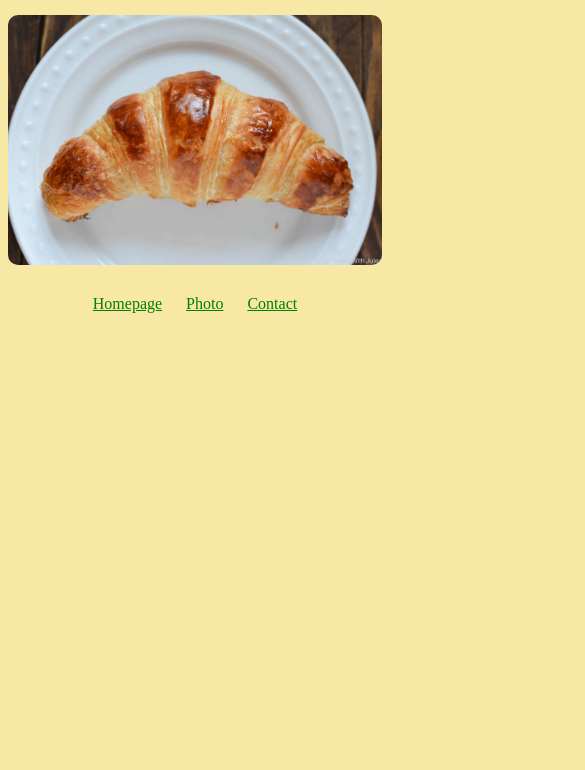
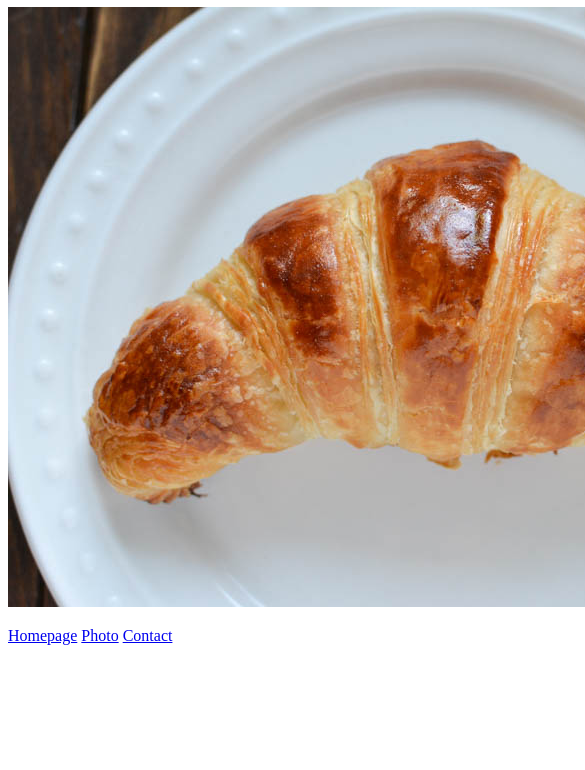
Before and after one commit to la-coccinelle/croissant-project, a plain HTML site: page photo.html in a window 390 px wide. Shown: the part 74-844 px from the top of the page, 585 px wide, since content can reach past the window. Drawn offline with Linux system fonts and the light colour scheme.

Commit message:
Revert "Added responsiveness and fixed styling"
This reverts commit ba1793e41cdc7d68227c993f007275e42853e11d.

```diff
--- a/css/style.css
+++ b/css/style.css
@@ -1,26 +1,4 @@
-@media (min-width: 300px) {
-  body {
-    background: #f8e8a6;
-  }
-
-  h1,
-  p {
-    text-align: center;
-  }
-
-  footer {
-    text-align: center;
-  }
-
-  footer a {
-    margin: 0 10px;
-    color: green;
-  }
-
-  .croissant-img {
-    display: block;
-    margin: 30px auto;
-    border-radius: 10px;
-    max-width: 100%;
-  }
+h1,
+p {
+  text-align: center;
 }
--- a/photo.html
+++ b/photo.html
@@ -9,9 +9,7 @@
   </head>
   <body>
     <h1>🥐A picture of a croissant</h1>
-    <p>
-      <img src="/css/croissant.jpg" alt="Croissant" class="croissant-img" />
-    </p>
+    <p><img src="/css/croissant.jpg" alt="Croissant" /></p>
     <footer>
       <a href="/index.html" title="Home">Homepage</a>
       <a href="/" title="Croissant photo">Photo</a>
```
